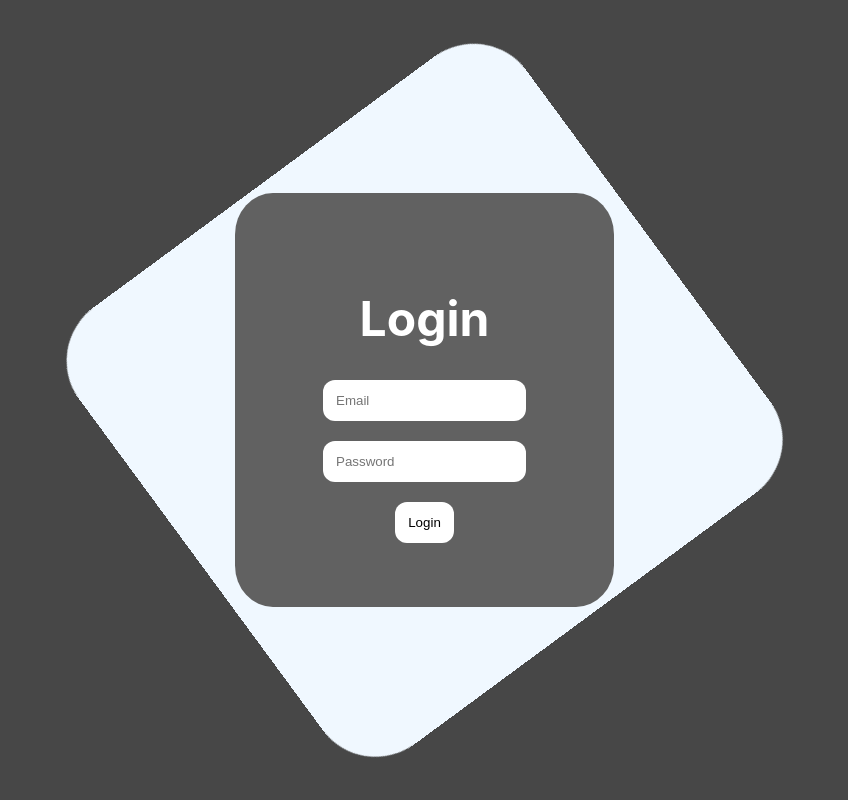
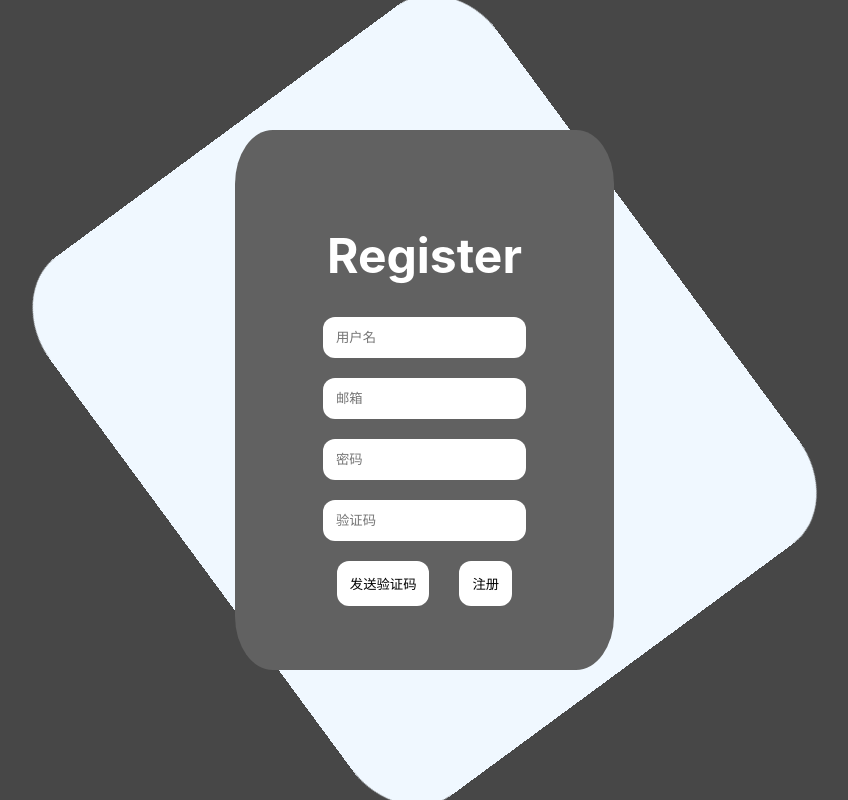
Before and after one commit to ChinaEHStudio/ehworld_web, a React (Vite) app: page /reg in a window 1280 px wide. Shown: the whole page, without its empty margins (216-1064 px from the left). Built offline with nearby package versions, Linux system fonts and the light colour scheme.

Commit message:
feat: add Register.

```diff
--- a/package.json
+++ b/package.json
@@ -10,6 +10,7 @@
   "dependencies": {
     "react": "^18.0.0",
     "react-dom": "^18.0.0",
+    "react-router-dom": "6",
     "sweetalert2": "^11.4.20"
   },
   "devDependencies": {
--- a/src/components/App.tsx
+++ b/src/components/App.tsx
@@ -1,9 +1,10 @@
 import React from "react";
 import { useEffect, useReducer, useState } from "react";
 import config from "../config/server";
-import style from "../styles/App.module.scss";
 import Button from "./Button";
 import Input from "./Input";
+import Container from "./Container";
+import { Link } from "react-router-dom";
 
 import Swal from "sweetalert2";
 import "sweetalert2/src/sweetalert2.scss";
@@ -71,9 +72,7 @@ const App: React.FC = () => {
       return;
     }
     if (
-      !userData.email.match(
-        /^\w+([-+.]\w+)*@\w+([-.]\w+)*\.\w+([-.]\w+)*$/
-      )
+      !userData.email.match(/^\w+([-+.]\w+)*@\w+([-.]\w+)*\.\w+([-.]\w+)*$/)
     ) {
       Swal.fire(
         "请输入正确的邮箱",
@@ -96,7 +95,6 @@ const App: React.FC = () => {
     setDisabled();
     let xhr = new XMLHttpRequest();
     xhr.open("POST", `${config.server.baseUrl}/account/log`, false);
-   // xhr.setRequestHeader("content-type", "application/json");
     xhr.send(
       JSON.stringify({ email: userData.email, pass: userData.password })
     );
@@ -106,9 +104,7 @@ const App: React.FC = () => {
   };
 
   return (
-    <div className={style.loginContainer}>
-      <main className={style.login}>
-        <div className={style.loginForm}>
+    <Container>
       <h1>Login</h1>
       {fields.map((field, index) => (
         <Input
@@ -122,9 +118,9 @@ const App: React.FC = () => {
       <Button disabled={disabled} onClick={login}>
         Login
       </Button>
-        </div>
-      </main>
-    </div>
+      <hr style={{margin: "1.2rem"}} />
+      <p style={{fontSize: "15px"}}>没有账号？<Link to={"/reg"}>注册一个！</Link></p>
+    </Container>
   );
 };
 
--- /dev/null
+++ b/src/components/Container.tsx
@@ -0,0 +1,15 @@
+import React from 'react'
+import style from "../styles/App.module.scss";
+
+const Container: React.FC<{children: React.ReactNode}> = (props) => {
+    const children = props.children
+    return (
+      <div className={style.loginContainer}>
+        <main className={style.login}>
+          <div className={style.loginForm}>{children}</div>
+        </main>
+      </div>
+    );
+}
+
+export default Container
--- a/src/main.tsx
+++ b/src/main.tsx
@@ -1,10 +1,17 @@
-import React from 'react'
-import ReactDOM from 'react-dom/client'
-import App from './components/App'
-import './styles/index.scss'
+import React from "react";
+import ReactDOM from "react-dom/client";
+import { BrowserRouter, Routes, Route } from "react-router-dom";
+import Reg from "./routes/Reg"
+import App from "./components/App";
+import "./styles/index.scss";
 
-ReactDOM.createRoot(document.getElementById('root')!).render(
-  <React.StrictMode>
-    <App />
-  </React.StrictMode>
-)
+ReactDOM.createRoot(document.getElementById("root")!).render(
+  <BrowserRouter>
+    <React.StrictMode>
+    <Routes>
+      <Route path="/" element={<App />} />
+      <Route path="reg" element={<Reg />} />
+    </Routes>
+    </React.StrictMode>
+  </BrowserRouter>
+);
--- /dev/null
+++ b/src/routes/Reg.tsx
@@ -0,0 +1,87 @@
+import Container from "../components/Container";
+import Input from "../components/Input";
+import Button from "../components/Button";
+import { useEffect, useState } from "react";
+import config from "../config/server";
+import Swal from "sweetalert2";
+import "sweetalert2/src/sweetalert2.scss";
+
+export default function () {
+  let [userName, setUserName] = useState(""),
+    [email, setEmail] = useState(""),
+    [password, setPassword] = useState(""),
+    [verifyNumber, setVn] = useState("");
+
+  useEffect(() => {
+    document.title = "Register - EHWorld";
+  }, []);
+
+  return (
+    <Container>
+      <h1>Register</h1>
+      <Input
+        onChange={(e) => setUserName(e.target.value)}
+        value={userName}
+        type={"text"}
+        placeholder={"用户名"}
+      />
+      <Input
+        onChange={(e) => setEmail(e.target.value)}
+        value={email}
+        type={"text"}
+        placeholder={"邮箱"}
+      />
+      <Input
+        onChange={(e) => setPassword(e.target.value)}
+        value={password}
+        type={"password"}
+        placeholder={"密码"}
+      />
+      <Input
+        onChange={(e) => setVn(e.target.value)}
+        value={verifyNumber}
+        type={"text"}
+        placeholder={"验证码"}
+      />
+      <Button
+        style={{ marginRight: "30px" }}
+        onClick={() => {
+          if (!email.match(/^\w+([-+.]\w+)*@\w+([-.]\w+)*\.\w+([-.]\w+)*$/)) {
+            Swal.fire(
+              "请输入正确的邮箱",
+              "检测到您输入的邮箱不是正确邮箱格式，请重新输入后再试",
+              "error"
+            );
+            return;
+          }
+          fetch(`${config.server.baseUrl}/account/getvn?email=${email}`)
+          .catch(
+            () => Swal.fire("发送失败", "请检查您的网络连接", "error")
+          );
+          Swal.fire("Good job!", "发送成功，请检查邮箱", "success");
+        }}
+      >
+        发送验证码
+      </Button>
+      <Button
+        onClick={() => {
+          fetch(`${config.server.baseUrl}/account/reg`, {
+            method: "POST",
+            body: JSON.stringify({
+              username: userName,
+              pass: password,
+              email: email,
+              vernumber: verifyNumber,
+            }),
+          })
+            .then((res) => res.text())
+            .then((res) => {
+              Swal.fire("Good job!", res, "success");
+            });
+        }}
+      >
+        注册
+      </Button>
+    </Container>
+  );
+}
--- a/src/styles/App.module.scss
+++ b/src/styles/App.module.scss
@@ -9,7 +9,7 @@
   text-align: center;
   justify-content: center;
   background-color: $background;
-  overflow: hidden;
+  overflow-x: hidden;
 }
 
 .login {
--- a/src/styles/Input.module.scss
+++ b/src/styles/Input.module.scss
@@ -6,7 +6,6 @@
   padding: 10px;
   outline: transparent;
   transition: 0.3s;
-  transform: scale(1);
   background-color: $white;
   display: block;
   margin: 20px 0px 20px 0px;
--- a/src/styles/index.scss
+++ b/src/styles/index.scss
@@ -16,3 +16,8 @@ code {
   box-sizing: border-box;
   user-select: none;
 }
+
+a {
+  text-decoration: none;
+  color: rgb(198, 228, 255);
+}
```
Also changed, not shown: 1 other file (tests, documents, lock files or other folders). Lines whose indentation alone changed are shown as unchanged.
